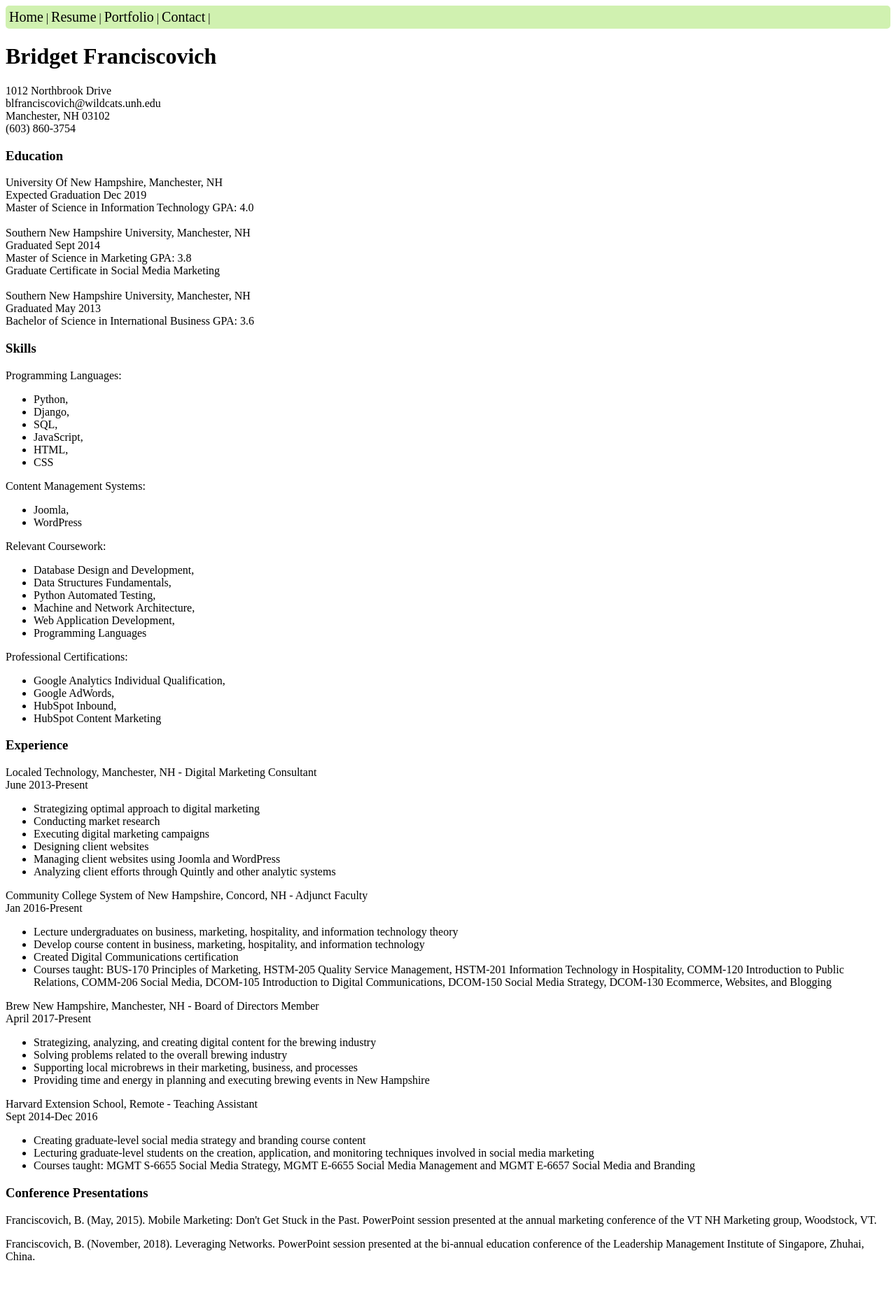
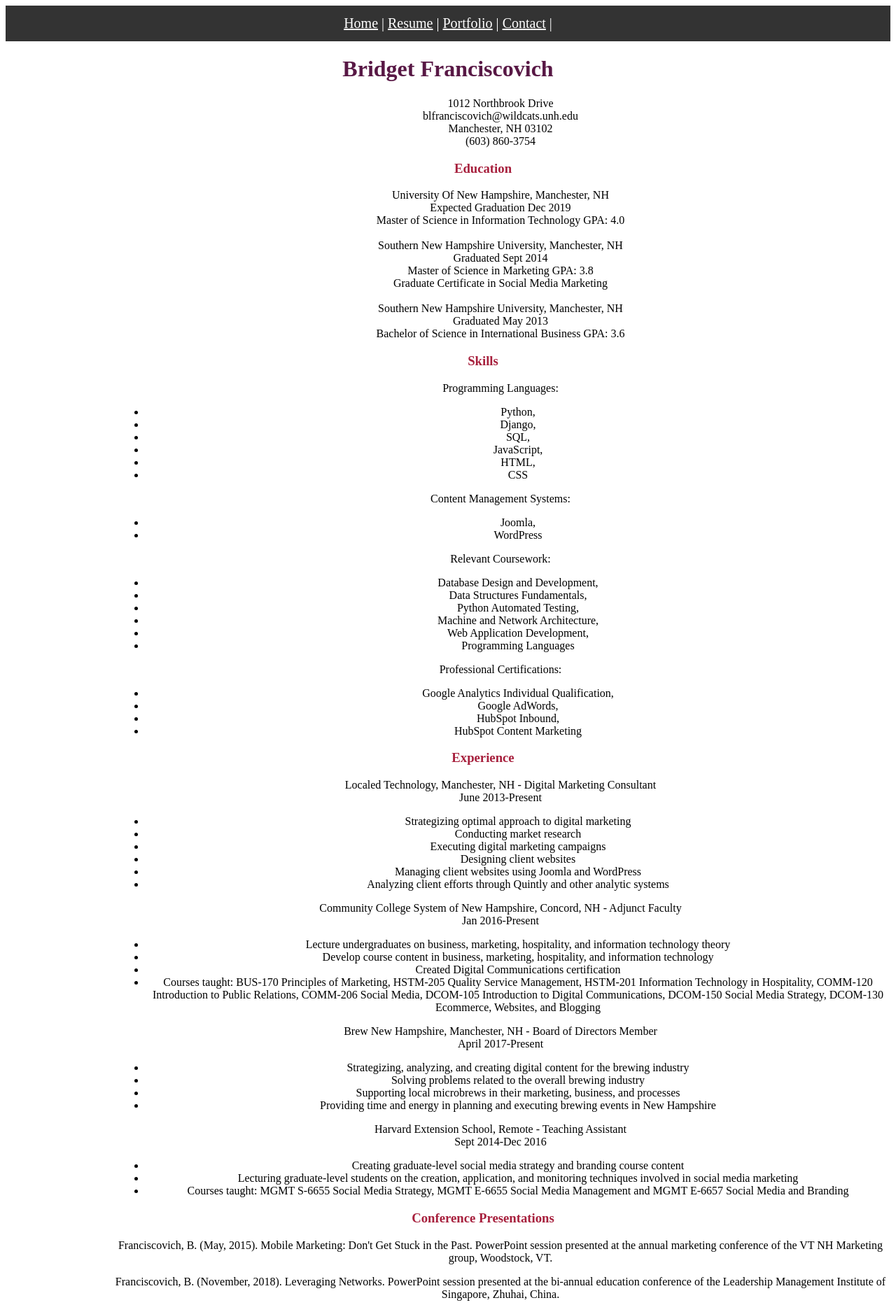
Before and after one commit to blfranciscovich/comp805, a Django app: page /resume/ in a window 1280 px wide. Shown: the whole page at 70% size. Before the commit the page ends 1801 px from the top, so only its background shows below. Run offline with Django 3.2, Linux system fonts and the light colour scheme.

Commit message:
update css

```diff
--- a/project1/static/css/style.css
+++ b/project1/static/css/style.css
@@ -2,37 +2,51 @@
 	magrin: 0;
 }
 nav {
-	background: #d0f1b0;
-	padding: 5px;
-	border-radius: 5px;
+	background: #333;
+	display: block;
+	color: white;
+	text-align: center;
+	font-size: 1.25em;
+	padding: 14px 16px;
+	text-decoration: none;
+	margin: 0;
 }
 
-nav a{
-	color: black;
-	text-decoration: none;
-	font-size: 1.25em;
-	padding 5px;
-}
+nav a {
 
-.homepage-content{
-	width: 80%;
-	max-width: 400px;
-	margin: 0 auto;
+	color: white;
 	text-align: center;
 }
 
-.homepage-banner{
-	text-align: center;
-	color: #648e2c;
-	font-size: 2em;
-	max-width: 100%;
+nav a:hover {
+	background-color: #111;
+
 }
 
-.button{
-	background-color: #4caf50;
-	border: none;
-	border-radius: 10px;
-	color: white;
+h1 {
+	color: #581845;
+}
+
+h3 {
+	color: #A7203D;
+}
+
+.homepage-banner {
 	text-align: center;
-	text-decoration: none;
 }
+
+.resume-content h3 {
+	padding-left: 100px;
+}
+
+.resume-content p {
+	padding-left: 150px;
+}
+
+.resume-content ul {
+	padding-left: 200px;
+}
+.resume-header {
+	text-align: center;
+	padding:0;
+}
```
